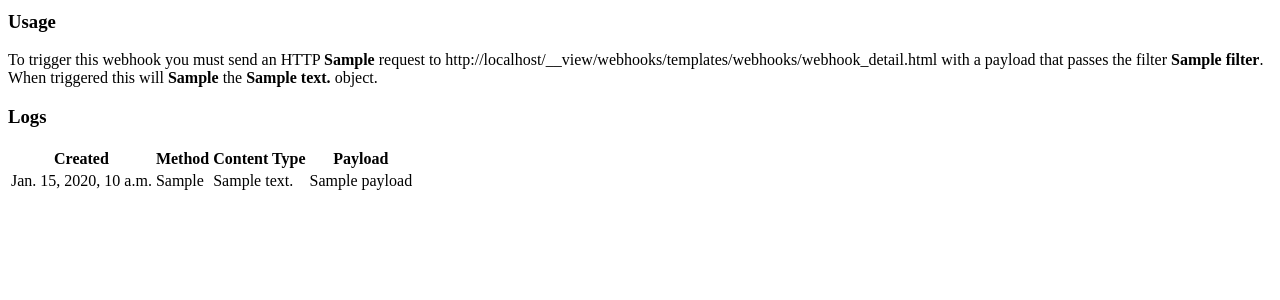
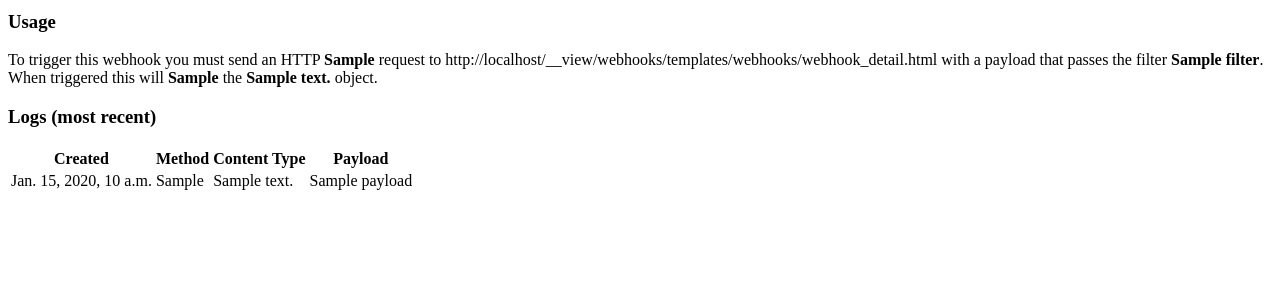
Before and after one commit to n3storm/django-webhooks, a Django app: template webhooks/templates/webhooks/webhook_detail.html in a window 1280 px wide. Shown: the part 212-512 px from the top of the page. Run offline with Django 3.2, Linux system fonts and the light colour scheme; the template is opened without the code that fills it: most values are stand-ins (such as "Sample title", 1, 10 or a date in 2020).

Commit message:
sort logs correctly, add title that they are most recent not all

```diff
--- a/webhooks/templates/webhooks/webhook_detail.html
+++ b/webhooks/templates/webhooks/webhook_detail.html
@@ -18,7 +18,7 @@
     When triggered this will <strong>{{ webhook.get_action_display }}</strong> the <strong>{{ webhook.content_object }}</strong> object.
 </p>
 
-<h3>Logs</h3>
+<h3>Logs (most recent)</h3>
 <table class="table">
     <tr>
         <th>Created</th>
@@ -26,7 +26,7 @@
         <th>Content Type</th>
         <th>Payload</th>
     </tr>
-    {% for log in webhook.logs.all|slice:":3" %}
+    {% for log in webhook.logs.all|slice:":3" reversed %}
     <tr>
         <td>{{ log.created }}</td>
         <td>{{ log.get_method_display }}</td>
```
